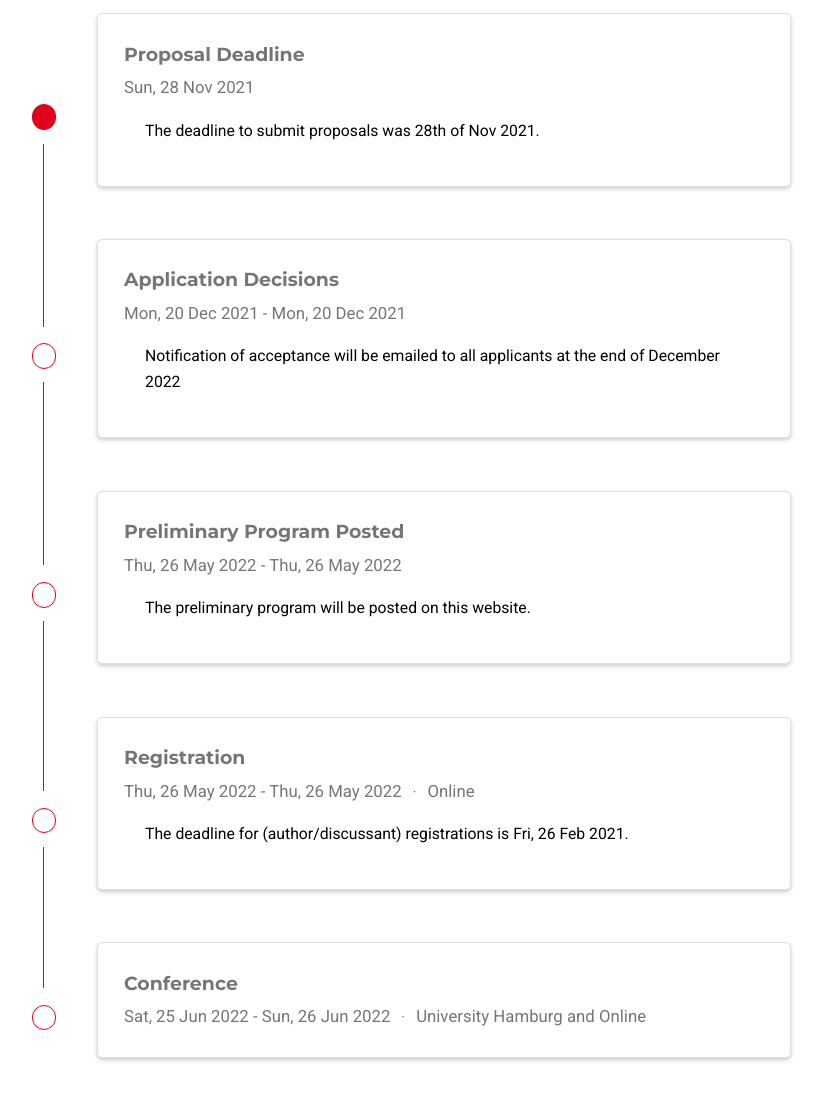
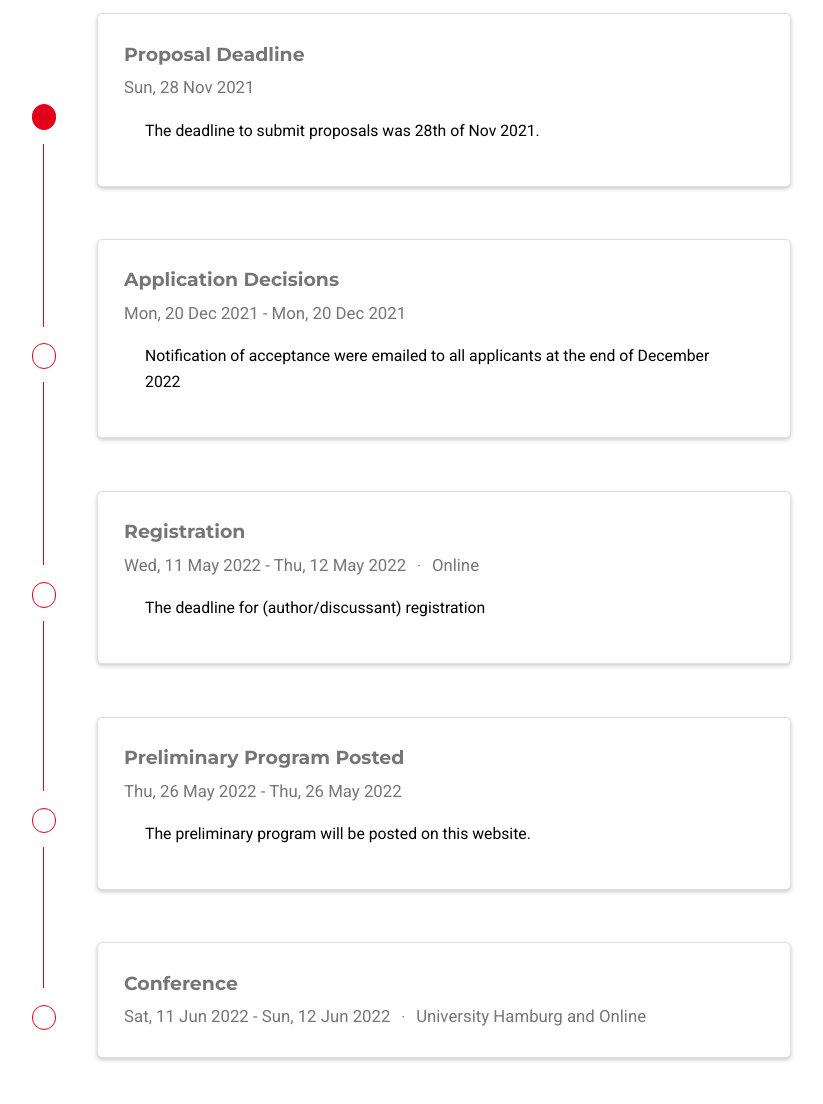
Before and after one commit to polmeth-europe/polmeth-europe.github.io, a plain HTML site: page index.html in a window 1280 px wide. Shown: the part 862-1966 px from the top of the page, without its empty margins (434-1257 px from the left). Drawn offline with nearby package versions, Linux system fonts and the light colour scheme; some icons are missing.

Commit message:
Update typo date of conference

```diff
--- a/index.html
+++ b/index.html
@@ -618,7 +618,7 @@
     <div class="col-lg-12">
 
 
-      <p>The PolMeth Europe wilt take place on 25.6 - 26.6. at the University of Hamburg.</p>
+      <p>The PolMeth Europe wilt take place on 11.-12.6. at the University of Hamburg.</p>
 <p>It brings together junior and senior scholars interested in innovative research methods and their applications. The conference follows the well-established PolMeth format: Faculty and postdocs have the opportunity to present papers and receive in-depth feedback. PhD students present their research in poster format, with abundant opportunity for input from more senior colleagues.</p>
 <p>The conference will be held in the hybrid mode: online and on-site in Hamburg. After the successful virtual PolMeth Europe meeting in Spring this year, we now want to enable in-person networking among data-driven political scientists on the old continent. At the same time, the format permits researchers from all over the globe to join virtually.</p>
 
@@ -740,7 +740,46 @@
 
 
             </div>
-            <div class="card-text">Notification of acceptance will be emailed to all applicants at the end of December 2022</div>
+            <div class="card-text">Notification of acceptance were emailed to all applicants at the end of December 2022</div>
+          </div>
+        </div>
+      </div>
+    </div>
+
+    <div class="row experience">
+
+      <div class="col-auto text-center flex-column d-none d-sm-flex">
+        <div class="row h-50">
+          <div class="col border-right">&nbsp;</div>
+          <div class="col">&nbsp;</div>
+        </div>
+        <div class="m-2">
+          <span class="badge badge-pill border ">&nbsp;</span>
+        </div>
+        <div class="row h-50">
+          <div class="col border-right">&nbsp;</div>
+          <div class="col">&nbsp;</div>
+        </div>
+      </div>
+
+      <div class="col py-2">
+        <div class="card">
+          <div class="card-body">
+            <h4 class="card-title exp-title text-muted mt-0 mb-1">Registration</h4>
+            <h4 class="card-title exp-company text-muted my-0"></h4>
+            <div class="text-muted exp-meta">
+
+                Wed, 11 May 2022
+
+
+                - Thu, 12 May 2022
+
+
+                <span class="middot-divider"></span>
+                <span>Online</span>
+
+            </div>
+            <div class="card-text">The deadline for (author/discussant) registration</div>
           </div>
         </div>
       </div>
@@ -793,45 +832,6 @@
           <span class="badge badge-pill border ">&nbsp;</span>
         </div>
         <div class="row h-50">
-          <div class="col border-right">&nbsp;</div>
-          <div class="col">&nbsp;</div>
-        </div>
-      </div>
-
-      <div class="col py-2">
-        <div class="card">
-          <div class="card-body">
-            <h4 class="card-title exp-title text-muted mt-0 mb-1">Registration</h4>
-            <h4 class="card-title exp-company text-muted my-0"></h4>
-            <div class="text-muted exp-meta">
-
-                Thu, 26 May 2022
-
-
-                - Thu, 26 May 2022
-
-
-                <span class="middot-divider"></span>
-                <span>Online</span>
-
-            </div>
-            <div class="card-text">The deadline for (author/discussant) registrations is Fri, 26 Feb 2021.</div>
-          </div>
-        </div>
-      </div>
-    </div>
-
-    <div class="row experience">
-
-      <div class="col-auto text-center flex-column d-none d-sm-flex">
-        <div class="row h-50">
-          <div class="col border-right">&nbsp;</div>
-          <div class="col">&nbsp;</div>
-        </div>
-        <div class="m-2">
-          <span class="badge badge-pill border ">&nbsp;</span>
-        </div>
-        <div class="row h-50">
           <div class="col ">&nbsp;</div>
           <div class="col">&nbsp;</div>
         </div>
@@ -844,10 +844,10 @@
             <h4 class="card-title exp-company text-muted my-0"></h4>
             <div class="text-muted exp-meta">
 
-                Sat, 25 Jun 2022
+                Sat, 11 Jun 2022
 
 
-                - Sun, 26 Jun 2022
+                - Sun, 12 Jun 2022
 
 
                 <span class="middot-divider"></span>
```
